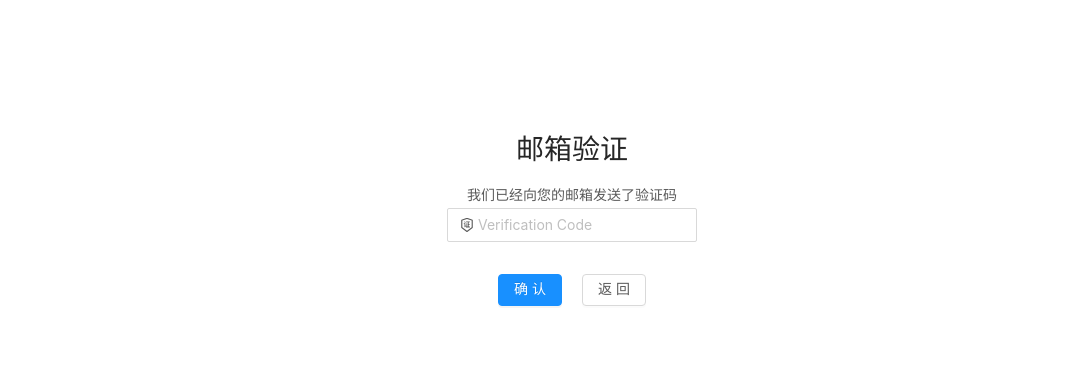
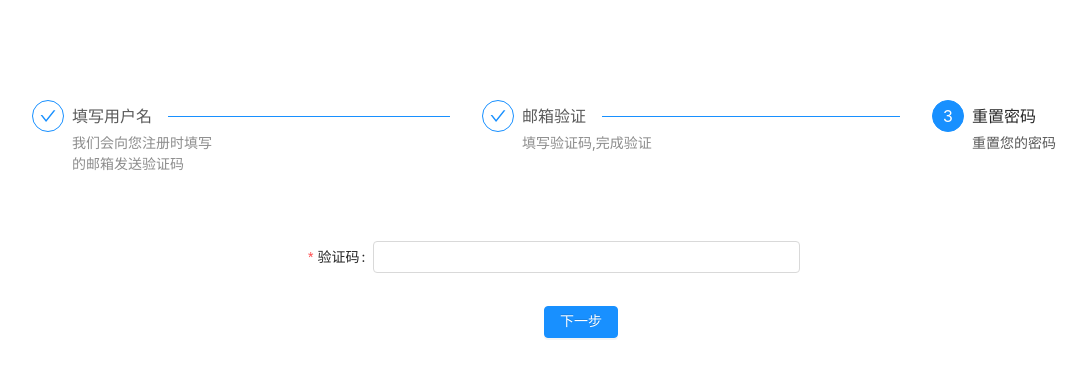
Before and after one commit to wuxiao1998/technical_forum, a React (Create React App) app in the folder technical_forum_frontend/: page /#/emailcheck in a window 1280 px wide. Shown: the top 376 px of the page, without its empty margins (68-1154 px from the left). Built offline with nearby package versions, Linux system fonts and the light colour scheme; sample sign-in values are in the browser's storage.

Commit message:
提交忘记密码前端页面以及我的消息前端页面

```diff
--- a/technical_forum_frontend/src/App.jsx
+++ b/technical_forum_frontend/src/App.jsx
@@ -4,7 +4,6 @@ import './css/App.css'
 import LoginForm from './components/authentication/LoginForm'
 import Register from './components/authentication/Register'
 import Success from './components/authentication/Success'
-import EmailCheck from './components/authentication/EmailCheck'
 import HomeRouter from './components/home/HomeRouter'
 import AddPost from './components/home/forumpost/AddPost'
 import OldPwCheck from './components/authentication/OldPwCheck'
@@ -13,6 +12,10 @@ import PostDetailList from './components/home/forumpost/PostDetailList'
 import NoticeDetail from './components/home/notice/NoticeDetail'
 import WholeNotice from './components/home/notice/WholeNotice'
 import PartNotice from './components/home/notice//PartNotice'
+import ForgetPassword from './components/authentication/restpassword/ForgetPassword'
+import EmailCheck from './components/authentication/restpassword/EmailCheck'
+import RestPassword from './components/authentication/restpassword/RestPassword'
+import RestSuccess from './components/authentication/restpassword/RestSuccess'
 class App extends React.Component {
 
   constructor(props) {
@@ -34,7 +37,6 @@ class App extends React.Component {
         <Route exact path='/login' component={LoginForm}></Route>
         <Route exact path='/register' component={Register}></Route>
         <Route exact path='/success' component={Success}></Route>
-        <Route exact path='/emailcheck' component={EmailCheck}></Route>
         <Route exact path='/' component={HomeRouter}></Route>
         <Route path='/home' component={HomeRouter}></Route>
         <Route path='/forumpost/add/:plateid' component={AddPost}></Route>
@@ -44,6 +46,10 @@ class App extends React.Component {
         <Route exact path='/noticedetail' component={NoticeDetail}></Route>
         <Route exact path='/wholenotice' component={WholeNotice}></Route>
         <Route exact path='/partnotice' component={PartNotice}></Route>
+        <Route exact path='/forgetpassword' component={ForgetPassword}></Route>
+        <Route exact path='/emailcheck' component={EmailCheck}></Route>
+        <Route exact path='/restpassword' component={RestPassword}></Route>
+        <Route exact path='/restsuccess' component={RestSuccess}></Route>
       </Switch>
     </HashRouter>
 
--- a/technical_forum_frontend/src/components/authentication/EmailCheck.jsx
+++ /dev/null
@@ -1,48 +0,0 @@
-import React from 'react'
-// import {render} from 'react-dom'
-// import axios from 'axios'
-//测试
-import { Form, Input, Button, Checkbox } from 'antd';
-import { Link } from 'react-router-dom'
-import { VerifiedOutlined, LockOutlined } from '@ant-design/icons';
-import axios from 'axios'
-//邮箱验证组件
-class EmailCheck extends React.Component {
-  constructor() {
-    super()
-  }
-
-  goBack = () => {
-    this.props.history.goBack();
-  }
-
-  render() {
-    return <div style={{ textAlign: "center", marginTop: "10%" }}>
-      <h1>邮箱验证</h1>
-      <div>我们已经向您的邮箱发送了验证码</div>
-      <Form
-        name="normal_emailcheck"
-        className="emailcheck-form"
-      >
-        <Form.Item
-          name="verificationcode"
-          rules={[{ required: true, message: 'Please input your Verification Code!' }]}
-        >
-          <Input prefix={<VerifiedOutlined className="site-form-item-icon" />}
-            style={{ width: "250px" }}
-            placeholder="Verification Code" />
-        </Form.Item>
-        <Form.Item>
-          <Button type="primary" htmlType="submit" className="emailcheck-button">
-            确认
-        </Button>
-          <Button style={{ marginLeft: "20px" }} onClick={this.goBack}>
-            返回
-          </Button>
-        </Form.Item>
-      </Form>
-    </div>
-  }
-}
-
-export default EmailCheck
--- a/technical_forum_frontend/src/components/authentication/LoginForm.jsx
+++ b/technical_forum_frontend/src/components/authentication/LoginForm.jsx
@@ -66,9 +66,9 @@ class LoginFrom extends React.Component {
           />
         </Form.Item>
         <Form.Item>
-          <a className="login-form-forgot" href="">
+          <Link className="login-form-forgot" to='/forgetpassword'>
             忘记密码?
-        </a>
+        </Link>
         </Form.Item>
         <Form.Item>
           <Link to='/register'>没有账号?点击注册</Link>
--- /dev/null
+++ b/technical_forum_frontend/src/components/authentication/restpassword/EmailCheck.jsx
@@ -0,0 +1,68 @@
+import React from 'react';
+import {Steps,Form, Input, Button,} from 'antd';
+import Axios from 'axios';
+const { Step } = Steps;
+const layout = {
+    labelCol: {
+      span: 8,
+    },
+    wrapperCol: {
+      span: 10,
+    },
+  };
+  const tailLayout = {
+    wrapperCol: {
+      offset: 12,
+      span: 16,
+    },
+  };
+class EmailCheck extends React.Component {
+    constructor() {
+        super()
+        this.state={
+
+        }
+      }
+
+      onFinish = values => {
+        console.log('Received values',values)
+        this.props.history.push('/restpassword')
+        }
+
+
+      render(){
+        return <div style={{width:'80%',marginTop:100,marginLeft:100}}>
+            <Steps current={2}>
+            <Step title="填写用户名" description="我们会向您注册时填写的邮箱发送验证码" />
+            <Step title="邮箱验证" description="填写验证码,完成验证" />
+            <Step title="重置密码" description="重置您的密码" />
+        </Steps>
+        <br/>
+        <br/>
+        <br/>
+        <Form
+      {...layout}
+      onFinish={this.onFinish}
+    >
+     <Form.Item
+  label="验证码"
+  name="code"
+  rules={[{ required: true, message: '请输入验证码!' }]}
+>
+  <Input />
+</Form.Item>
+<Form.Item {...tailLayout}>
+  <Button type="primary" htmlType="submit">
+    下一步
+  </Button>
+</Form.Item>
+    </Form>
+
+        </div>
+
+
+      }
+
+
+}
+export default EmailCheck
--- /dev/null
+++ b/technical_forum_frontend/src/components/authentication/restpassword/ForgetPassword.jsx
@@ -0,0 +1,67 @@
+import React from 'react';
+import {Steps,Form, Input, Button,} from 'antd';
+import Axios from 'axios';
+const { Step } = Steps;
+const layout = {
+    labelCol: {
+      span: 8,
+    },
+    wrapperCol: {
+      span: 10,
+    },
+  };
+  const tailLayout = {
+    wrapperCol: {
+      offset: 12,
+      span: 16,
+    },
+  };
+class ForgetPassword extends React.Component {
+    constructor() {
+        super()
+        this.state={
+        }
+      }
+
+      onFinish = values => {
+        console.log('Received values',values)
+        this.props.history.push('/emailcheck')
+        }
+
+
+      render(){
+        return <div style={{width:'80%',marginTop:100,marginLeft:100}}>
+            <Steps current={1}>
+            <Step title="填写用户名" description="我们会向您注册时填写的邮箱发送验证码" />
+            <Step title="邮箱验证" description="填写验证码,完成验证" />
+            <Step title="重置密码" description="重置您的密码" />
+        </Steps>
+        <br/>
+        <br/>
+        <br/>
+        <Form
+      {...layout}
+      onFinish={this.onFinish}
+    >
+     <Form.Item
+  label="用户名"
+  name="username"
+  rules={[{ required: true, message: '请输入用户名!' }]}
+>
+  <Input />
+</Form.Item>
+<Form.Item {...tailLayout}>
+  <Button type="primary" htmlType="submit">
+    下一步
+  </Button>
+</Form.Item>
+    </Form>
+
+        </div>
+
+
+      }
+
+
+}
+export default ForgetPassword
--- /dev/null
+++ b/technical_forum_frontend/src/components/authentication/restpassword/RestPassword.jsx
@@ -0,0 +1,98 @@
+import React from 'react';
+import {Steps,Form, Input, Button,} from 'antd';
+import Axios from 'axios';
+const { Step } = Steps;
+const layout = {
+    labelCol: {
+      span: 8,
+    },
+    wrapperCol: {
+      span: 10,
+    },
+  };
+  const tailLayout = {
+    wrapperCol: {
+      offset: 12,
+      span: 16,
+    },
+  };
+class RestPassword extends React.Component {
+    constructor() {
+        super()
+        this.state={
+            current:1,
+        }
+      }
+
+      onFinish = values => {
+        console.log('Received values',values)
+        this.props.history.push('/restsuccess')
+        }
+
+
+      render(){
+        return <div style={{width:'80%',marginTop:100,marginLeft:100}}>
+            <Steps current={this.state.current}>
+            <Step title="填写用户名" description="我们会向您注册时填写的邮箱发送验证码" />
+            <Step title="邮箱验证" description="填写验证码,完成验证" />
+            <Step title="重置密码" description="重置您的密码" />
+        </Steps>
+        <br/>
+        <br/>
+        <br/>
+        <Form
+      {...layout}
+      onFinish={this.onFinish}
+    >
+    <Form.Item
+        name="password"
+        label="密码"
+        rules={[
+          {
+            required: true,
+            message: '请输入密码!',
+          },
+        ]}
+        hasFeedback
+      >
+        <Input.Password />
+      </Form.Item>
+
+      <Form.Item
+        name="comfire"
+        label="确认密码"
+        dependencies={['password']}
+        hasFeedback
+        rules={[
+          {
+            required: true,
+            message: '请输入确认密码!',
+          },
+          ({ getFieldValue }) => ({
+            validator(rule, value) {
+              if (!value || getFieldValue('password') === value) {
+                return Promise.resolve();
+              }
+
+              return Promise.reject('两次密码不正确!');
+            },
+          }),
+        ]}
+      >
+        <Input.Password />
+      </Form.Item>
+<Form.Item {...tailLayout}>
+  <Button type="primary" htmlType="submit">
+    下一步
+  </Button>
+</Form.Item>
+    </Form>
+
+        </div>
+
+
+      }
+
+
+}
+export default RestPassword
--- /dev/null
+++ b/technical_forum_frontend/src/components/authentication/restpassword/RestSuccess.jsx
@@ -0,0 +1,31 @@
+import React from 'react';
+import { Result, Button } from 'antd';
+//注册功能提示组件
+class RestSuccess extends React.Component {
+
+  constructor(props) {
+    super(props)
+    this.state = {
+
+    }
+  }
+
+  goLogin = () => {
+    this.props.history.push('/login');
+  }
+
+  render() {
+    return <Result
+      status="success"
+      title="密码重置成功!"
+      style={{ marginTop: "10%" }}
+      extra={[
+        <Button type="primary" key="console" onClick={this.goLogin}>
+          立即登录
+          </Button>
+      ]}
+    />
+  }
+}
+
+export default RestSuccess
--- a/technical_forum_frontend/src/components/home/HomeRouter.jsx
+++ b/technical_forum_frontend/src/components/home/HomeRouter.jsx
@@ -20,6 +20,7 @@ class HomeRouter extends React.Component {
     }
   }
   componentWillMount() {
+
   }
 
 
```
Also changed, not shown: technical_forum_frontend/src/components/Layout/MyHeader.jsx (+6 -2 lines), technical_forum_frontend/src/components/home/MyPost.jsx (+9 -5 lines), technical_forum_frontend/src/components/home/myinfo/MyInfo.jsx (added, +62 -0 lines).
